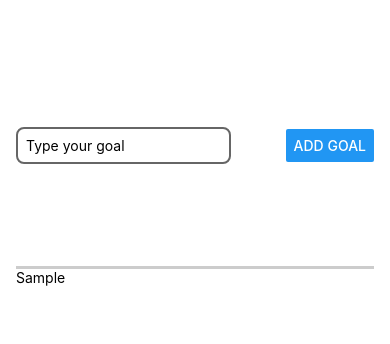
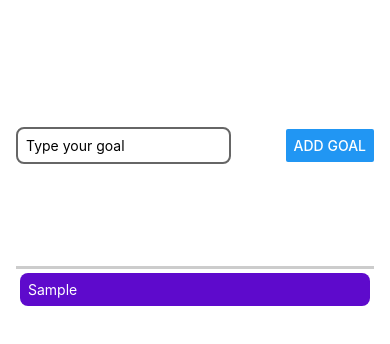
Before and after one commit to diegohdez90/RNCourse, a React Native app: screen / in a window 390 px wide. Both pictures are taken after typing "Sample" into the empty fields and a click on the button "ADD GOAL". Shown: the top 344 px of the page. Built offline with nearby package versions, Linux system fonts and the light colour scheme.

Commit message:
style: add goal item style

```diff
--- a/App.js
+++ b/App.js
@@ -36,7 +36,9 @@ export default function App() {
       </View>
       <View style={styles.goalsContainer}>
         {
-          goals.map((itemGoal, indexGoal) => <Text key={indexGoal.toString()}>{itemGoal}</Text>)
+          goals.map((itemGoal, indexGoal) => <View key={indexGoal.toString()} style={styles.goalItem}>
+            <Text style={styles.goalItemText}>{itemGoal}</Text>
+          </View>)
         }
       </View>
     </View>
@@ -68,5 +70,15 @@ const styles = StyleSheet.create({
   },
   goalsContainer: {
     flex: 3
+  },
+  goalItem: {
+    flexDirection: 'row',
+    margin: 4,
+    padding: 8,
+    borderRadius: 8,
+    backgroundColor: '#5e0acc',
+  },
+  goalItemText: {
+    color: 'white'
   }
 });
```
